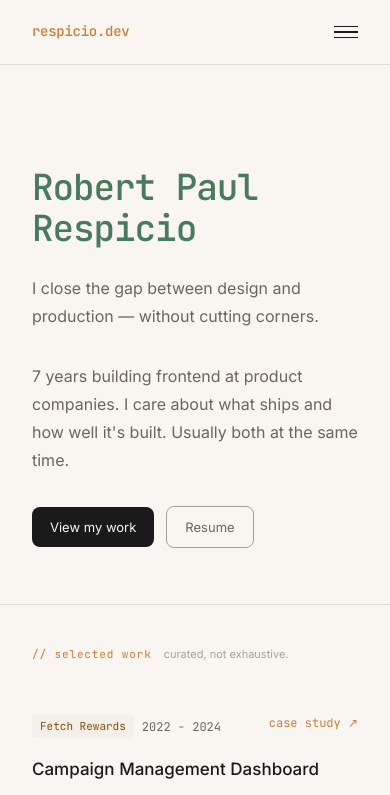
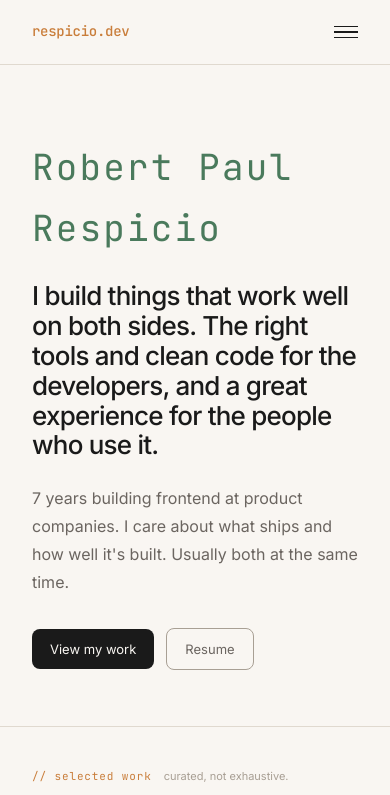
Before and after one commit to respici0/portfolio, an Astro site: page / in a window 390 px wide. Shown: the top 795 px of the page. Built offline with nearby package versions, Linux system fonts and the light colour scheme; Astro itself is replaced by a stand-in of ours.

Commit message:
updated mobile styling

```diff
--- a/src/components/Footer.astro
+++ b/src/components/Footer.astro
@@ -5,8 +5,10 @@
 <footer class="footer-note">
   <a href="#" class="top-cta">↑ back to top</a>
   <div>
-    I'm an engineer with an eye for design, but UI/UX is a skill in itself. I
-    collaborated with Claude on the visual direction and built everything else
+    I'm an engineer with an eye for design, but UI/UX is a skill in itself.
+  </div>
+  <div>
+    I collaborated with Claude on the visual direction and built everything else
     myself.
   </div>
   <div>· Built with Astro · © 2026</div>
--- a/src/components/Hero.astro
+++ b/src/components/Hero.astro
@@ -1,8 +1,9 @@
 <section class="hero">
-  <h1 class="hero-name">Robert Paul Respicio</h1>
-  <p>
-    I close the gap between design and production — without cutting corners.
-  </p>
+  <span class="hero-name">Robert Paul Respicio</span>
+  <h1>
+    I build things that work well on both sides. The right tools and clean code
+    for the developers, and a great experience for the people who use it.
+  </h1>
   <p>
     7 years building frontend at product companies. I care about what ships and
     how well it's built. Usually both at the same time.
@@ -29,14 +30,12 @@
   }
 
   .hero h1 {
-    font-size: 36px;
+    font-size: 26px;
     font-weight: 500;
     line-height: 1.15;
     letter-spacing: -0.03em;
     margin-bottom: 1.5rem;
-    max-width: 560px;
   }
-
   .hero p {
     font-size: 16px;
     color: var(--muted);
--- a/src/components/Nav.astro
+++ b/src/components/Nav.astro
@@ -170,6 +170,7 @@ const navItems: NavItem[] = [
       border-radius: 0;
       min-width: unset;
       gap: 1.5rem;
+      backgroud: #000;
     }
 
     .nav-links li + li {
```
